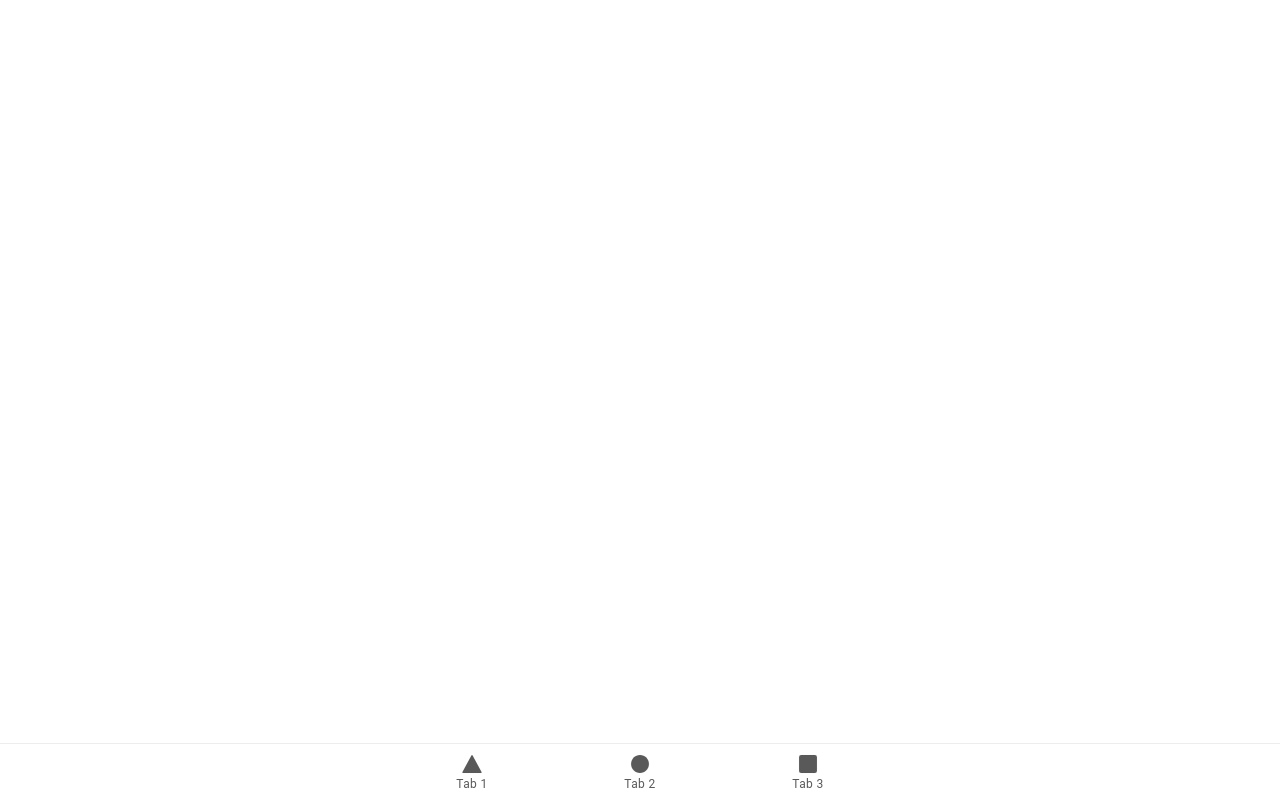
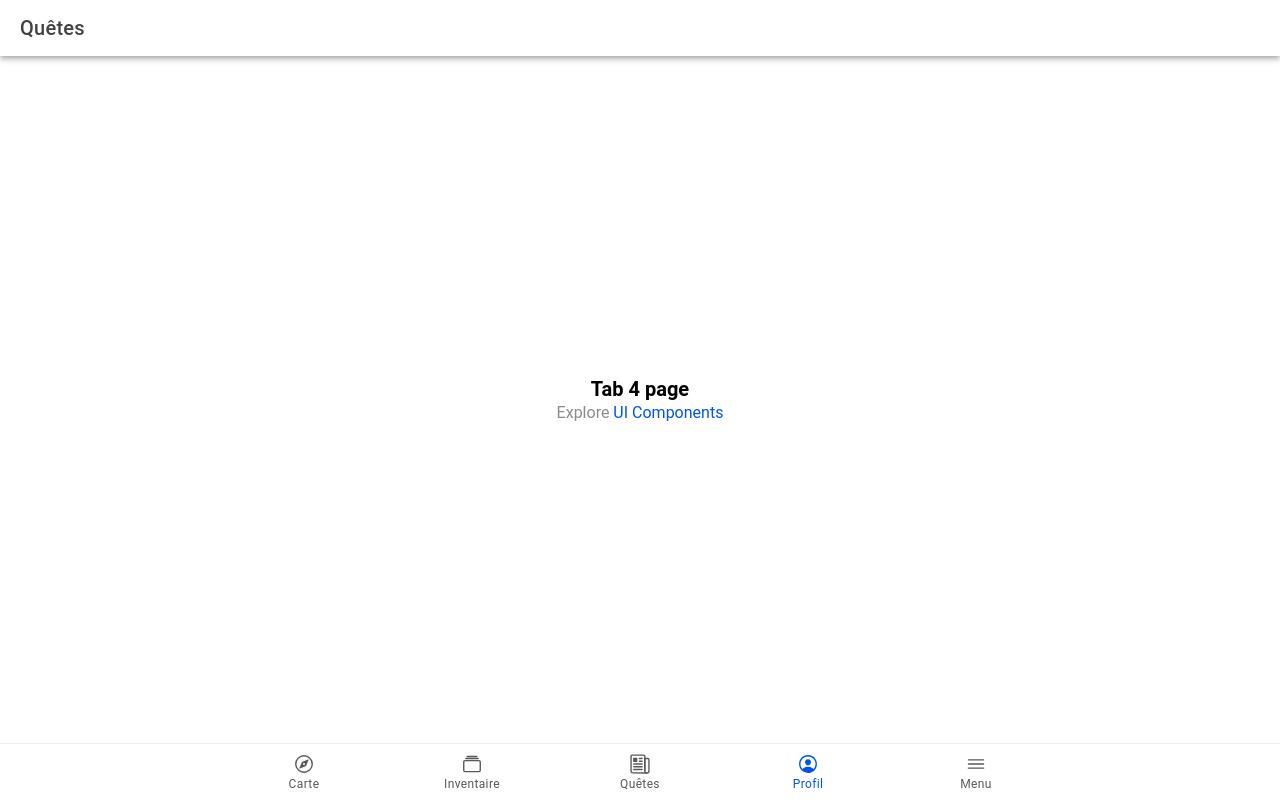
Before and after one commit to HM22-code/emploi-go-front, a React (Vite) app: page /tab4 in a window 1280 px wide. Built offline with nearby package versions, Linux system fonts and the light colour scheme.

Commit message:
Adding navigation icons& update map settings

```diff
--- a/src/App.tsx
+++ b/src/App.tsx
@@ -10,10 +10,20 @@ import {
   setupIonicReact
 } from '@ionic/react';
 import { IonReactRouter } from '@ionic/react-router';
-import { ellipse, square, triangle } from 'ionicons/icons';
+import {
+  personCircleOutline,
+  albumsOutline,
+  compassOutline,
+  menuOutline,
+  newspaperOutline,
+  giftOutline,
+  calendarOutline
+} from 'ionicons/icons';
 import Tab1 from './pages/Tab1';
 import Tab2 from './pages/Tab2';
 import Tab3 from './pages/Tab3';
+import Tab4 from './pages/Tab4';
+import Tab5 from './pages/Tab5';
 
 /* Core CSS required for Ionic components to work properly */
 import '@ionic/react/css/core.css';
@@ -61,22 +71,36 @@ const App: React.FC = () => (
           <Route path="/tab3">
             <Tab3 />
           </Route>
+          <Route path="/tab4">
+            <Tab4 />
+          </Route>
+          <Route path="/tab5">
+            <Tab5 />
+          </Route>
           <Route exact path="/">
             <Redirect to="/tab1" />
           </Route>
         </IonRouterOutlet>
         <IonTabBar slot="bottom">
           <IonTabButton tab="tab1" href="/tab1">
-            <IonIcon aria-hidden="true" icon={triangle} />
-            <IonLabel>Tab 1</IonLabel>
+            <IonIcon aria-hidden="true" icon={compassOutline} />
+            <IonLabel>Carte</IonLabel>
           </IonTabButton>
           <IonTabButton tab="tab2" href="/tab2">
-            <IonIcon aria-hidden="true" icon={ellipse} />
-            <IonLabel>Tab 2</IonLabel>
+            <IonIcon aria-hidden="true" icon={albumsOutline} />
+            <IonLabel>Inventaire</IonLabel>
           </IonTabButton>
           <IonTabButton tab="tab3" href="/tab3">
-            <IonIcon aria-hidden="true" icon={square} />
-            <IonLabel>Tab 3</IonLabel>
+            <IonIcon aria-hidden="true" icon={newspaperOutline} />
+            <IonLabel>Quêtes</IonLabel>
+          </IonTabButton>
+          <IonTabButton tab="tab4" href="/tab4">
+            <IonIcon aria-hidden="true" icon={personCircleOutline} />
+            <IonLabel>Profil</IonLabel>
+          </IonTabButton>
+          <IonTabButton tab="tab5" href="/tab5">
+            <IonIcon aria-hidden="true" icon={menuOutline} />
+            <IonLabel>Menu</IonLabel>
           </IonTabButton>
         </IonTabBar>
       </IonTabs>
--- a/src/pages/Tab1.tsx
+++ b/src/pages/Tab1.tsx
@@ -1,33 +1,39 @@
 import { IonContent, IonHeader, IonPage, IonTitle, IonToolbar } from '@ionic/react';
 import ExploreContainer from '../components/ExploreContainer';
+import officeBuilding from '../assets/office-building.png'
 import './Tab1.css';
 import Map, {Marker} from 'react-map-gl/maplibre';
 import 'maplibre-gl/dist/maplibre-gl.css';
+import React from 'react';
 
 const Tab1: React.FC = () => {
+
+  const [viewState, setViewState] = React.useState({
+    longitude: 5.04631,
+    latitude: 47.31777,
+    zoom: 18,
+    pitch: 50
+  });
+
   return (
     <IonPage>
-      <IonHeader>
-        <IonToolbar>
-          <IonTitle>Tab 1</IonTitle>
-        </IonToolbar>
-      </IonHeader>
       <IonContent fullscreen>
-        <IonHeader collapse="condense">
-          <IonToolbar>
-            <IonTitle size="large">Tab 1</IonTitle>
-          </IonToolbar>
-        </IonHeader>
         <Map
           initialViewState={{
-            longitude: 5.04631,
-            latitude: 47.31777,
-            zoom: 18
+            longitude: 5.04650,
+            latitude: 47.31781,
+            zoom: 18,
+            pitch: 50
           }}
+          minZoom={18}
+          maxZoom={18}
+          minPitch={50}
+          maxPitch={50}
           maplibreLogo={false}
           mapStyle={'https://api.maptiler.com/maps/a0db1c96-3ec8-4109-b151-8bf92b1fb916/style.json?key='+import.meta.env.VITE_MAPTILER_KEY}
         >
-          <Marker longitude={5.04631} latitude={47.31777}>
+          <Marker longitude={5.04650} latitude={47.31781}>
+            <img src={officeBuilding} alt="Office building icon" height={50} width={50}/>
           </Marker>
         </Map>
       </IonContent>
--- a/src/pages/Tab2.tsx
+++ b/src/pages/Tab2.tsx
@@ -7,15 +7,10 @@ const Tab2: React.FC = () => {
     <IonPage>
       <IonHeader>
         <IonToolbar>
-          <IonTitle>Tab 2</IonTitle>
+          <IonTitle>Iventaire</IonTitle>
         </IonToolbar>
       </IonHeader>
       <IonContent fullscreen>
-        <IonHeader collapse="condense">
-          <IonToolbar>
-            <IonTitle size="large">Tab 2</IonTitle>
-          </IonToolbar>
-        </IonHeader>
         <ExploreContainer name="Tab 2 page" />
       </IonContent>
     </IonPage>
--- a/src/pages/Tab3.tsx
+++ b/src/pages/Tab3.tsx
@@ -7,15 +7,10 @@ const Tab3: React.FC = () => {
     <IonPage>
       <IonHeader>
         <IonToolbar>
-          <IonTitle>Tab 3</IonTitle>
+          <IonTitle>Profil</IonTitle>
         </IonToolbar>
       </IonHeader>
       <IonContent fullscreen>
-        <IonHeader collapse="condense">
-          <IonToolbar>
-            <IonTitle size="large">Tab 3</IonTitle>
-          </IonToolbar>
-        </IonHeader>
         <ExploreContainer name="Tab 3 page" />
       </IonContent>
     </IonPage>
--- /dev/null
+++ b/src/pages/Tab4.tsx
@@ -0,0 +1,20 @@
+import { IonContent, IonHeader, IonPage, IonTitle, IonToolbar } from '@ionic/react';
+import ExploreContainer from '../components/ExploreContainer';
+import './Tab4.css';
+
+const Tab4: React.FC = () => {
+    return (
+        <IonPage>
+            <IonHeader>
+                <IonToolbar>
+                    <IonTitle>Quêtes</IonTitle>
+                </IonToolbar>
+            </IonHeader>
+            <IonContent fullscreen>
+                <ExploreContainer name="Tab 4 page" />
+            </IonContent>
+        </IonPage>
+    );
+};
+
+export default Tab4;
--- /dev/null
+++ b/src/pages/Tab5.tsx
@@ -0,0 +1,20 @@
+import { IonContent, IonHeader, IonPage, IonTitle, IonToolbar } from '@ionic/react';
+import ExploreContainer from '../components/ExploreContainer';
+import './Tab5.css';
+
+const Tab5: React.FC = () => {
+    return (
+        <IonPage>
+            <IonHeader>
+                <IonToolbar>
+                    <IonTitle>Menu</IonTitle>
+                </IonToolbar>
+            </IonHeader>
+            <IonContent fullscreen>
+                <ExploreContainer name="Tab 5 page" />
+            </IonContent>
+        </IonPage>
+    );
+};
+
+export default Tab5;
```
Also changed, not shown: src/assets/office-building.png (added), src/pages/Tab4.css (added), src/pages/Tab5.css (added).
